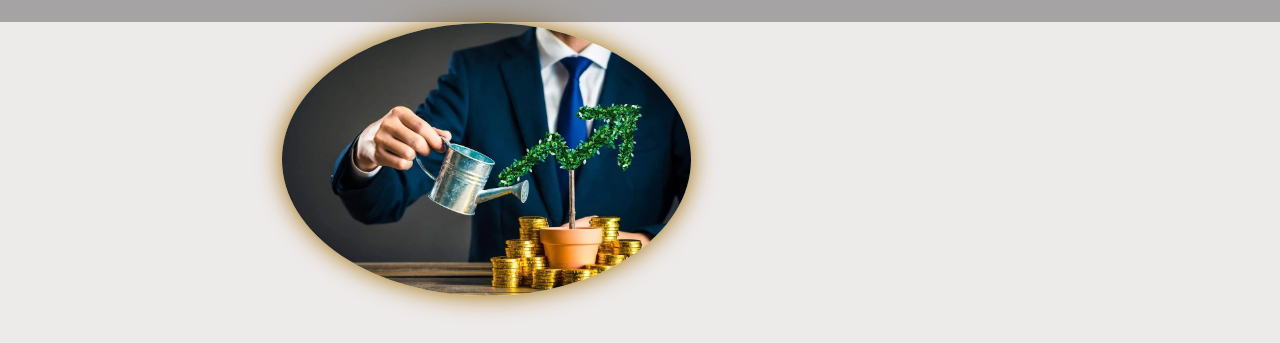
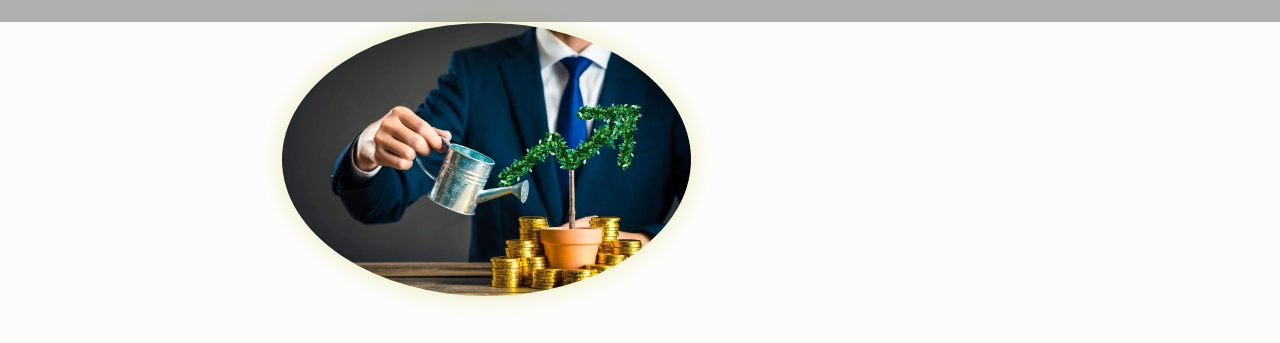
Before and after one commit to Akshatsrivastava26/Wealth-Creator, a plain HTML site: page index.html in a window 1280 px wide. Shown: the part 121-464 px from the top of the page. Drawn offline with nearby package versions, Linux system fonts and the light colour scheme.

Commit message:
Update style.css

```diff
--- a/style.css
+++ b/style.css
@@ -9,10 +9,10 @@
 }
 
 :root{
-    --bg-color: rgb(237, 234, 234);
+    --bg-color: rgb(252, 252, 251);
     --second-bg-color: rgba(162, 166, 168, 0.753);
     --text-color: black;
-    --main-color: rgb(163, 111, 7);
+    --main-color: rgb(236, 235, 182);
 }
 
 html{
```
